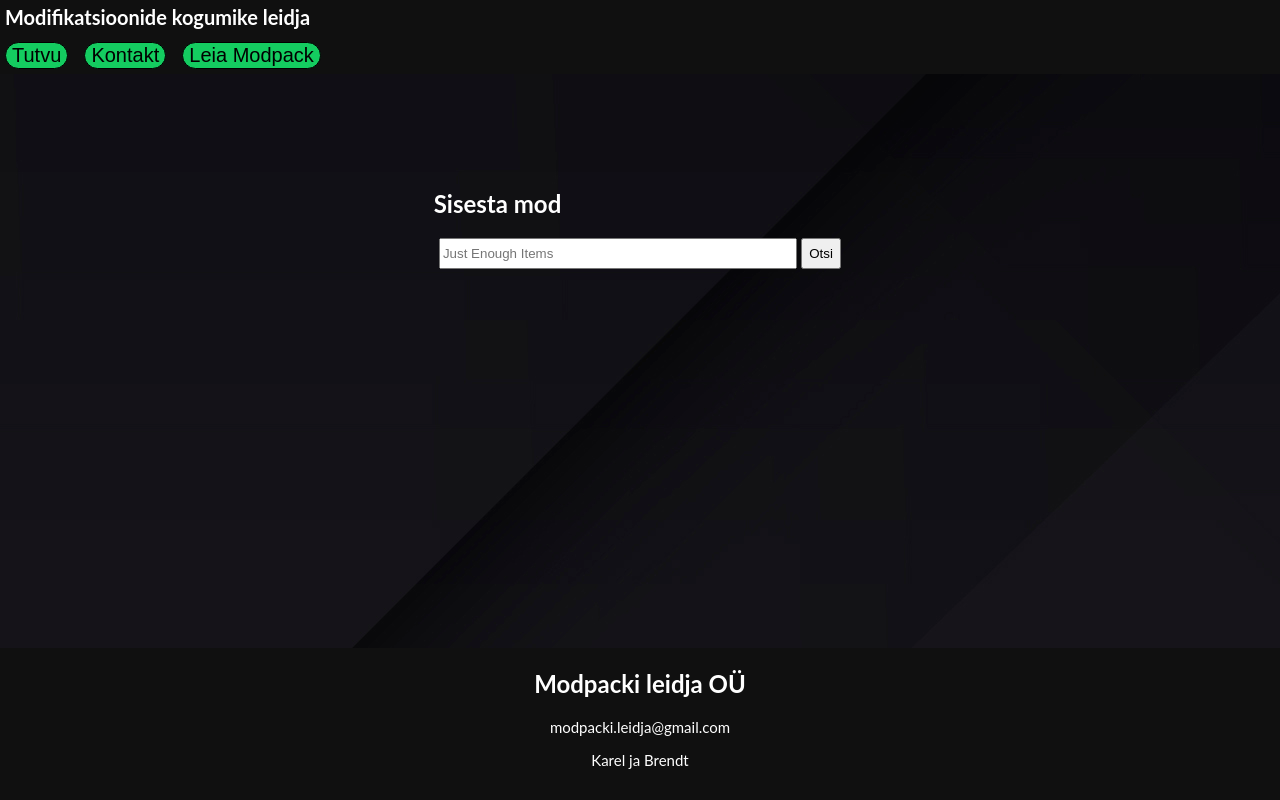
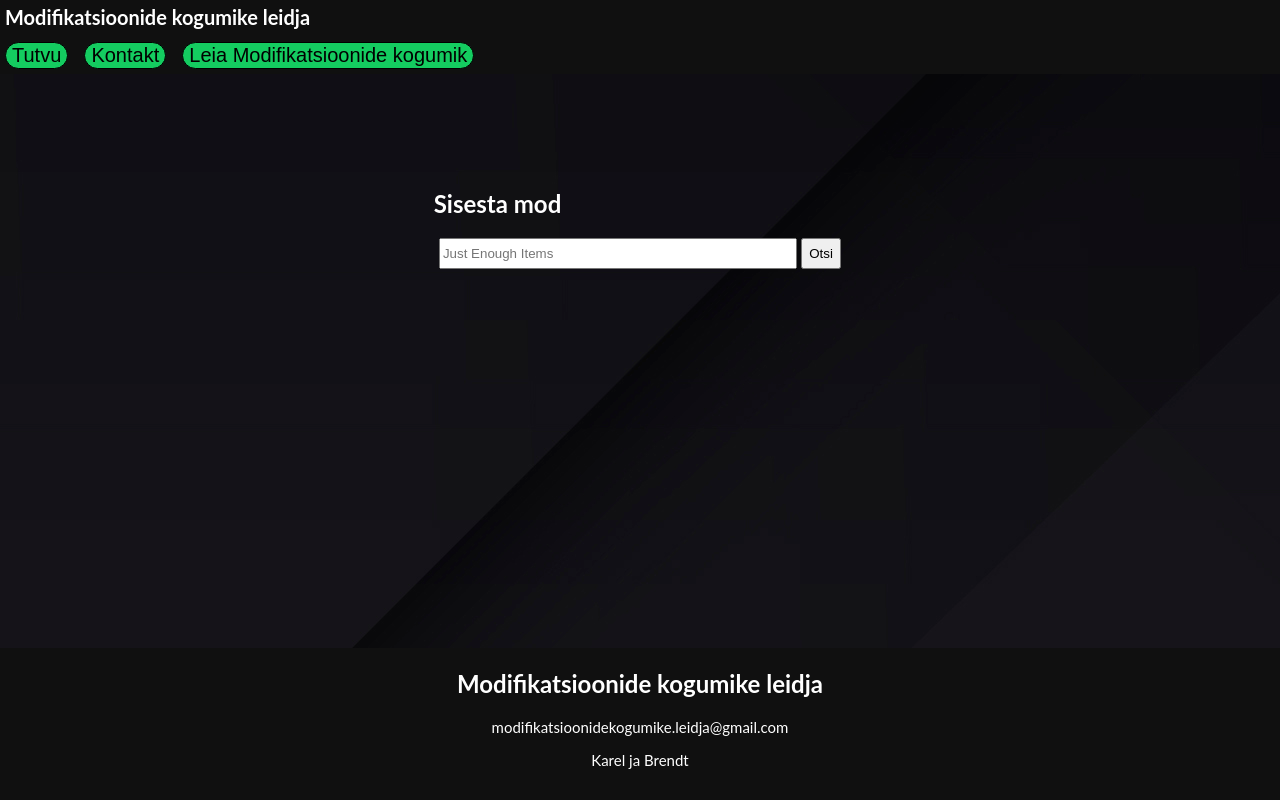
Before and after one commit to yabtdb/Modpacki_leidja, a website: page public/finder.html in a window 1280 px wide. Drawn offline with nearby package versions, Linux system fonts and the light colour scheme.

Commit message:
Update finder.html

```diff
--- a/public/finder.html
+++ b/public/finder.html
@@ -20,7 +20,7 @@
         <button style="margin-right:12px" onclick="">Kontakt</button>
         </a>
         <a style= "text-decoration: none"href="finder.html">
-        <button style="margin-right:12px" onclick="">Leia Modpack</button>
+        <button style="margin-right:12px" onclick="">Leia Modifikatsioonide kogumik</button>
         </a>
     </header>
     <br>
@@ -158,8 +158,8 @@
 
 
         <footer class="footer2">
-            <h2>Modpacki leidja OÜ</h2>
-            <p>modpacki.leidja@gmail.com</p>
+            <h2>Modifikatsioonide kogumike leidja</h2>
+            <p>modifikatsioonidekogumike.leidja@gmail.com</p>
             <p>Karel ja Brendt</p>
 
         </footer>
```
